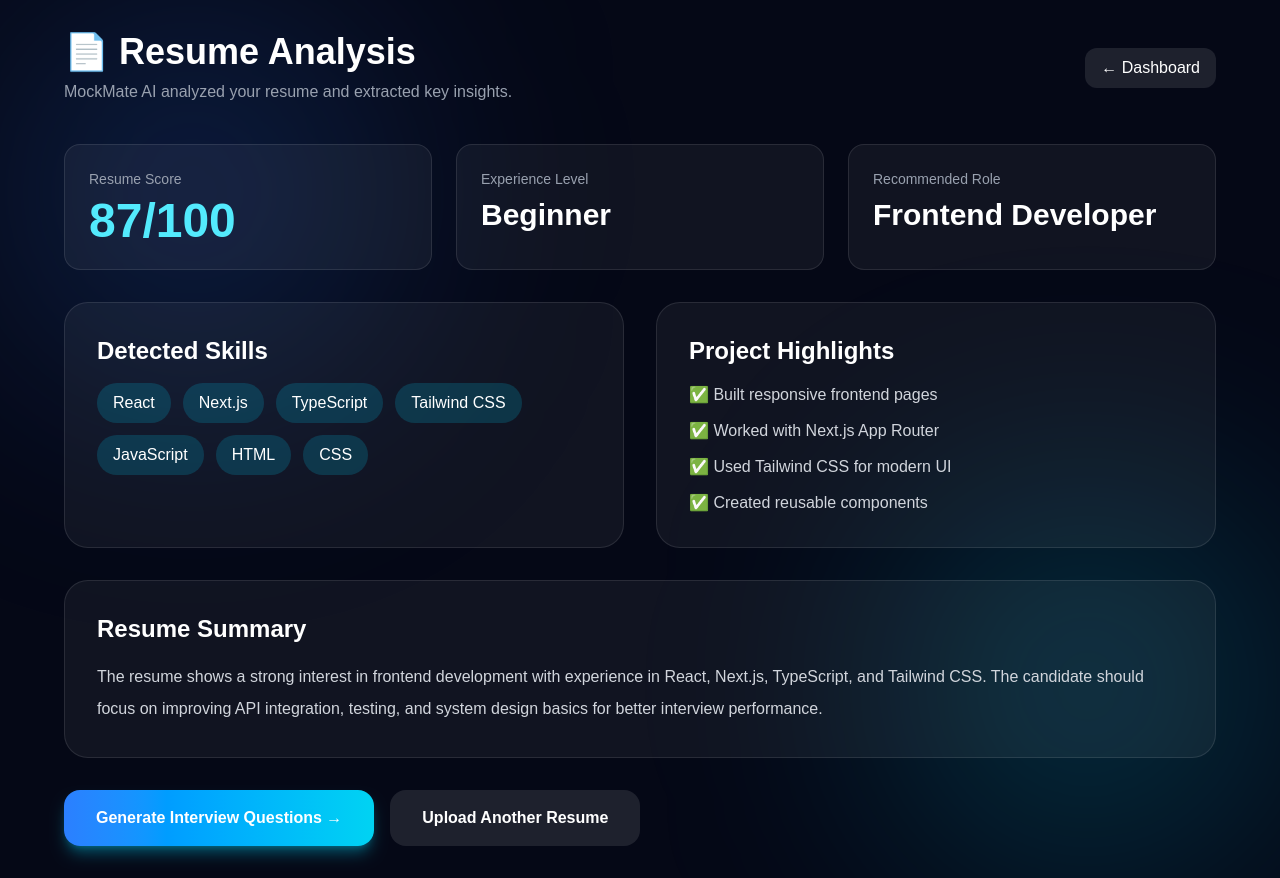
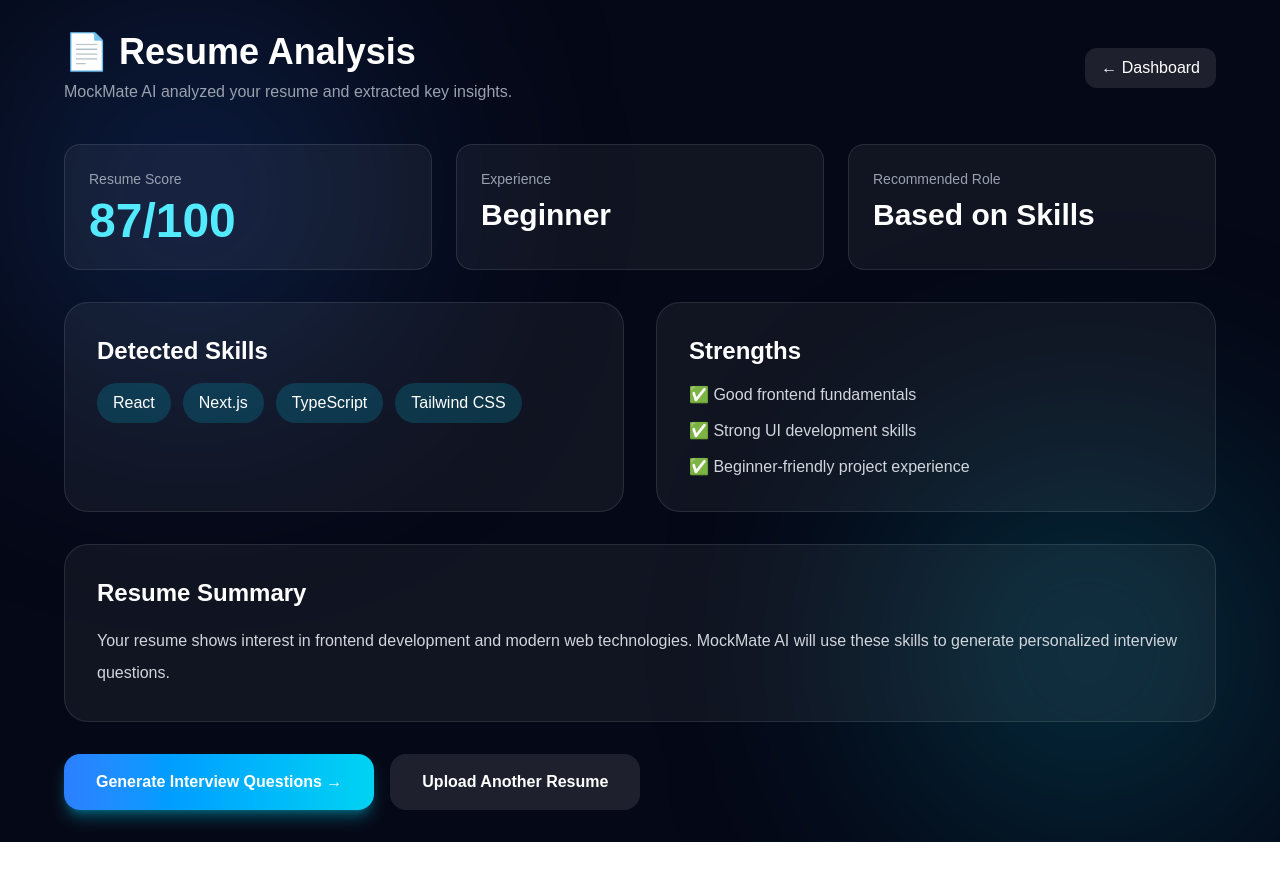
Before and after one commit to Srajan05-ui/ai-interview-coach, a Next.js app: page /resume-analysis in a window 1280 px wide. After the commit the page ends 842 px from the top, so only its background shows below. Built offline with nearby package versions, Linux system fonts and the light colour scheme.

Commit message:
Connect question generation and interview evaluation flow

```diff
--- a/app/interview/page.tsx
+++ b/app/interview/page.tsx
@@ -1,21 +1,31 @@
 "use client";
 
-import { useState } from "react";
+import { useEffect, useState } from "react";
 import Link from "next/link";
+import { useRouter } from "next/navigation";
 
 export default function InterviewPage() {
-  const questions = [
-    "Explain the difference between React and Next.js.",
-    "What are React Hooks?",
-    "What is Server Side Rendering?",
-    "What is TypeScript and why is it useful?",
-    "Explain the Virtual DOM.",
-  ];
+  const router = useRouter();
 
+  const [questions, setQuestions] = useState<string[]>([]);
   const [currentQuestion, setCurrentQuestion] = useState(0);
-  const [answers, setAnswers] = useState<string[]>(
-    Array(questions.length).fill("")
-  );
+  const [answers, setAnswers] = useState<string[]>([]);
+  const [evaluating, setEvaluating] = useState(false);
+
+  useEffect(() => {
+    const storedQuestions = localStorage.getItem("interviewQuestions");
+
+    if (storedQuestions) {
+      const parsedQuestions = JSON.parse(storedQuestions);
+
+      const questionList = Array.isArray(parsedQuestions)
+        ? parsedQuestions
+        : parsedQuestions.questions || [];
+
+      setQuestions(questionList);
+      setAnswers(Array(questionList.length).fill(""));
+    }
+  }, []);
 
   const nextQuestion = () => {
     if (currentQuestion < questions.length - 1) {
@@ -37,10 +47,86 @@ export default function InterviewPage() {
     setAnswers(updatedAnswers);
   };
 
-  const submitInterview = () => {
-    console.log("All Answers:", answers);
-    alert("Interview Submitted! Check browser console.");
+  const submitInterview = async () => {
+    if (questions.length === 0) {
+      alert("No questions found. Please generate questions first.");
+      return;
+    }
+
+    const emptyAnswer = answers.some((answer) => !answer.trim());
+
+    if (emptyAnswer) {
+      alert("Please answer all questions before submitting.");
+      return;
+    }
+
+    try {
+      setEvaluating(true);
+
+      const evaluationResults = [];
+
+      for (let i = 0; i < questions.length; i++) {
+        const response = await fetch("/api/evaluate-answer", {
+          method: "POST",
+          headers: {
+            "Content-Type": "application/json",
+          },
+          body: JSON.stringify({
+            question: questions[i],
+            answer: answers[i],
+          }),
+        });
+
+        const data = await response.json();
+
+        evaluationResults.push({
+          question: questions[i],
+          answer: answers[i],
+          score: data.score,
+          feedback: data.feedback,
+          weak_areas: data.weak_areas || [],
+          strengths: data.strengths || [],
+          improvements: data.improvements || [],
+        });
+      }
+
+      localStorage.setItem(
+        "evaluationResults",
+        JSON.stringify(evaluationResults)
+      );
+
+      router.push("/evaluation");
+    } catch (error) {
+      console.error(error);
+      alert("Evaluation failed. Please try again.");
+    } finally {
+      setEvaluating(false);
+    }
   };
+
+  if (questions.length === 0) {
+    return (
+      <main className="min-h-screen bg-[#050816] text-white p-8">
+        <div className="max-w-4xl mx-auto">
+          <h1 className="text-4xl font-bold mb-4">
+            🎤 MockMate Interview Session
+          </h1>
+
+          <p className="text-gray-400 mb-6">
+            No questions found. Please generate interview questions from Resume
+            Analysis first.
+          </p>
+
+          <Link
+            href="/resume-analysis"
+            className="inline-block bg-gradient-to-r from-blue-500 to-cyan-400 px-8 py-4 rounded-2xl font-bold"
+          >
+            Go to Resume Analysis
+          </Link>
+        </div>
+      </main>
+    );
+  }
 
   return (
     <main className="min-h-screen bg-[#050816] text-white p-8 relative overflow-hidden">
@@ -124,9 +210,10 @@ export default function InterviewPage() {
 
               <button
                 onClick={submitInterview}
-                className="bg-gradient-to-r from-blue-500 to-cyan-400 px-6 py-3 rounded-xl font-semibold shadow-lg shadow-cyan-500/30 hover:scale-105 transition-all"
+                disabled={evaluating}
+                className="bg-gradient-to-r from-blue-500 to-cyan-400 px-6 py-3 rounded-xl font-semibold shadow-lg shadow-cyan-500/30 hover:scale-105 transition-all disabled:opacity-50"
               >
-                Submit Interview
+                {evaluating ? "Evaluating..." : "Submit Interview"}
               </button>
             </div>
           </div>
--- a/app/resume-analysis/page.tsx
+++ b/app/resume-analysis/page.tsx
@@ -1,6 +1,84 @@
+"use client";
+
+import { useEffect, useState } from "react";
+import { useRouter } from "next/navigation";
 import Link from "next/link";
 
+type ResumeAnalysis = {
+  skills?: string[];
+  experience?: string;
+  strengths?: string[];
+  summary?: string;
+  weaknesses?: string[];
+  suggestions?: string[];
+};
+
 export default function ResumeAnalysisPage() {
+  const router = useRouter();
+
+  const [analysis, setAnalysis] = useState<ResumeAnalysis | null>(null);
+  const [loadingQuestions, setLoadingQuestions] = useState(false);
+
+  useEffect(() => {
+    const storedAnalysis = localStorage.getItem("resumeAnalysis");
+
+    if (storedAnalysis) {
+      setAnalysis(JSON.parse(storedAnalysis));
+    }
+  }, []);
+
+  const generateQuestions = async () => {
+    const skillsForQuestions =
+  analysis?.skills && analysis.skills.length > 0
+    ? analysis.skills
+    : ["React", "Next.js", "TypeScript", "Tailwind CSS"];
+
+    try {
+      setLoadingQuestions(true);
+
+      const response = await fetch("/api/generate-questions", {
+        method: "POST",
+        headers: {
+          "Content-Type": "application/json",
+        },
+        body: JSON.stringify({
+          skills: skillsForQuestions,
+        }),
+      });
+
+      const data = await response.json();
+
+      localStorage.setItem(
+        "interviewQuestions",
+        JSON.stringify(data.questions || [])
+      );
+
+      router.push("/interview");
+    } catch (error) {
+      console.error(error);
+      alert("Failed to generate questions.");
+    } finally {
+      setLoadingQuestions(false);
+    }
+  };
+
+  const skills = analysis?.skills || [
+    "React",
+    "Next.js",
+    "TypeScript",
+    "Tailwind CSS",
+  ];
+
+  const strengths = analysis?.strengths || [
+    "Good frontend fundamentals",
+    "Strong UI development skills",
+    "Beginner-friendly project experience",
+  ];
+
+  const summary =
+    analysis?.summary ||
+    "Your resume shows interest in frontend development and modern web technologies. MockMate AI will use these skills to generate personalized interview questions.";
+
   return (
     <main className="min-h-screen bg-[#050816] text-white p-8 relative overflow-hidden">
       <div className="absolute top-0 left-0 h-96 w-96 rounded-full bg-blue-500/20 blur-[130px]" />
@@ -15,7 +93,10 @@ export default function ResumeAnalysisPage() {
             </p>
           </div>
 
-          <Link href="/" className="bg-white/10 px-4 py-2 rounded-xl hover:bg-white/20">
+          <Link
+            href="/"
+            className="bg-white/10 px-4 py-2 rounded-xl hover:bg-white/20"
+          >
             ← Dashboard
           </Link>
         </div>
@@ -27,13 +108,15 @@ export default function ResumeAnalysisPage() {
           </div>
 
           <div className="bg-white/5 border border-white/10 rounded-2xl p-6">
-            <p className="text-gray-400 text-sm">Experience Level</p>
-            <h2 className="text-3xl font-bold mt-2">Beginner</h2>
+            <p className="text-gray-400 text-sm">Experience</p>
+            <h2 className="text-3xl font-bold mt-2">
+              {analysis?.experience || "Beginner"}
+            </h2>
           </div>
 
           <div className="bg-white/5 border border-white/10 rounded-2xl p-6">
             <p className="text-gray-400 text-sm">Recommended Role</p>
-            <h2 className="text-3xl font-bold mt-2">Frontend Developer</h2>
+            <h2 className="text-3xl font-bold mt-2">Based on Skills</h2>
           </div>
         </div>
 
@@ -42,24 +125,24 @@ export default function ResumeAnalysisPage() {
             <h3 className="text-2xl font-semibold mb-4">Detected Skills</h3>
 
             <div className="flex flex-wrap gap-3">
-              {["React", "Next.js", "TypeScript", "Tailwind CSS", "JavaScript", "HTML", "CSS"].map(
-                (skill) => (
-                  <span key={skill} className="bg-cyan-500/20 px-4 py-2 rounded-full">
-                    {skill}
-                  </span>
-                )
-              )}
+              {skills.map((skill) => (
+                <span
+                  key={skill}
+                  className="bg-cyan-500/20 px-4 py-2 rounded-full"
+                >
+                  {skill}
+                </span>
+              ))}
             </div>
           </div>
 
           <div className="bg-white/5 border border-white/10 rounded-3xl p-8">
-            <h3 className="text-2xl font-semibold mb-4">Project Highlights</h3>
+            <h3 className="text-2xl font-semibold mb-4">Strengths</h3>
 
             <ul className="space-y-3 text-gray-300">
-              <li>✅ Built responsive frontend pages</li>
-              <li>✅ Worked with Next.js App Router</li>
-              <li>✅ Used Tailwind CSS for modern UI</li>
-              <li>✅ Created reusable components</li>
+              {strengths.map((strength) => (
+                <li key={strength}>✅ {strength}</li>
+              ))}
             </ul>
           </div>
         </div>
@@ -67,21 +150,19 @@ export default function ResumeAnalysisPage() {
         <div className="bg-white/5 border border-white/10 rounded-3xl p-8 mb-8">
           <h3 className="text-2xl font-semibold mb-4">Resume Summary</h3>
 
-          <p className="text-gray-300 leading-8">
-            The resume shows a strong interest in frontend development with
-            experience in React, Next.js, TypeScript, and Tailwind CSS. The
-            candidate should focus on improving API integration, testing, and
-            system design basics for better interview performance.
-          </p>
+          <p className="text-gray-300 leading-8">{summary}</p>
         </div>
 
         <div className="flex gap-4">
-          <Link
-            href="/interview"
-            className="bg-gradient-to-r from-blue-500 to-cyan-400 px-8 py-4 rounded-2xl font-bold shadow-lg shadow-cyan-500/40 hover:scale-105 transition-all"
+          <button
+            onClick={generateQuestions}
+            disabled={loadingQuestions}
+            className="bg-gradient-to-r from-blue-500 to-cyan-400 px-8 py-4 rounded-2xl font-bold shadow-lg shadow-cyan-500/40 hover:scale-105 transition-all disabled:opacity-50"
           >
-            Generate Interview Questions →
-          </Link>
+            {loadingQuestions
+              ? "Generating Questions..."
+              : "Generate Interview Questions →"}
+          </button>
 
           <Link
             href="/"
```
